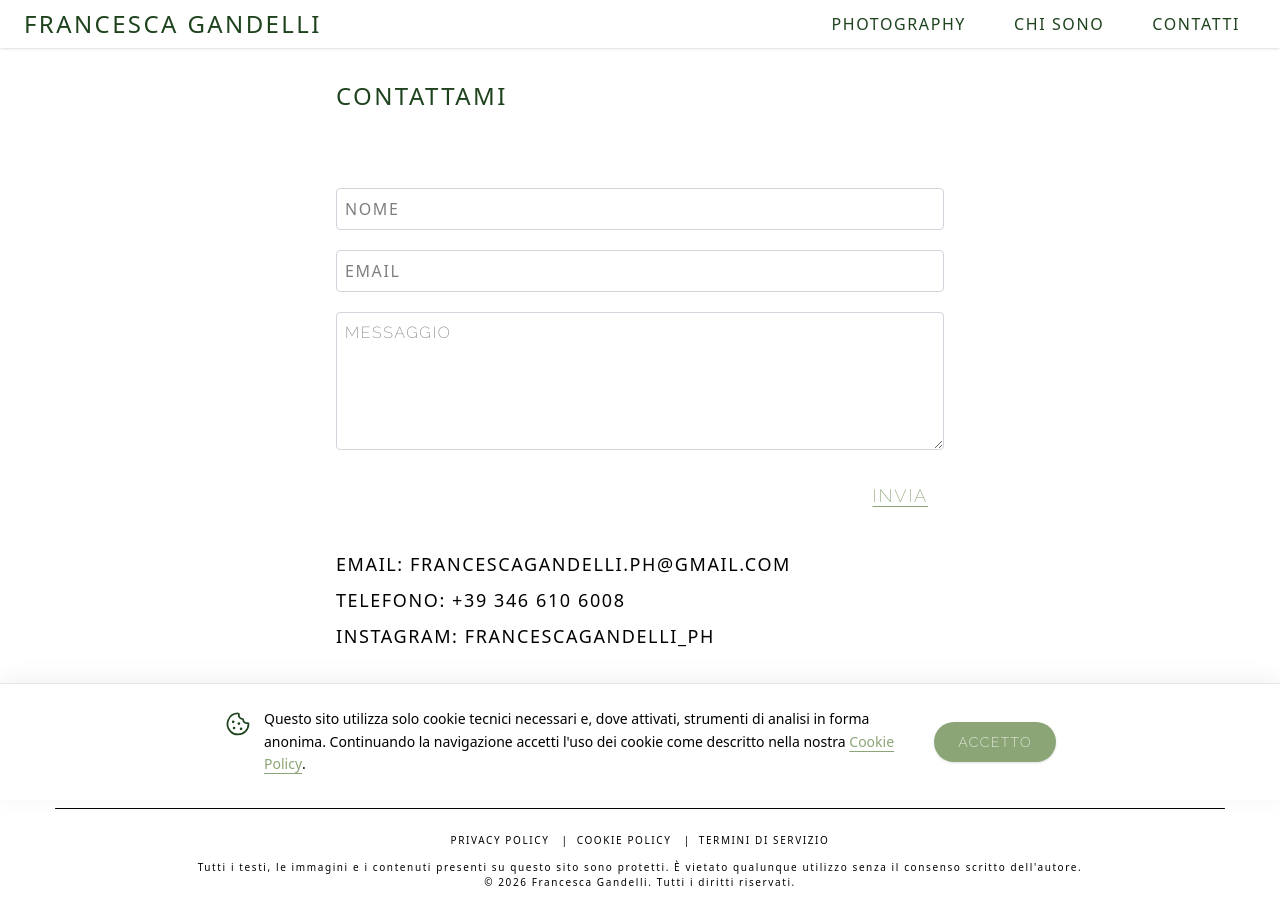
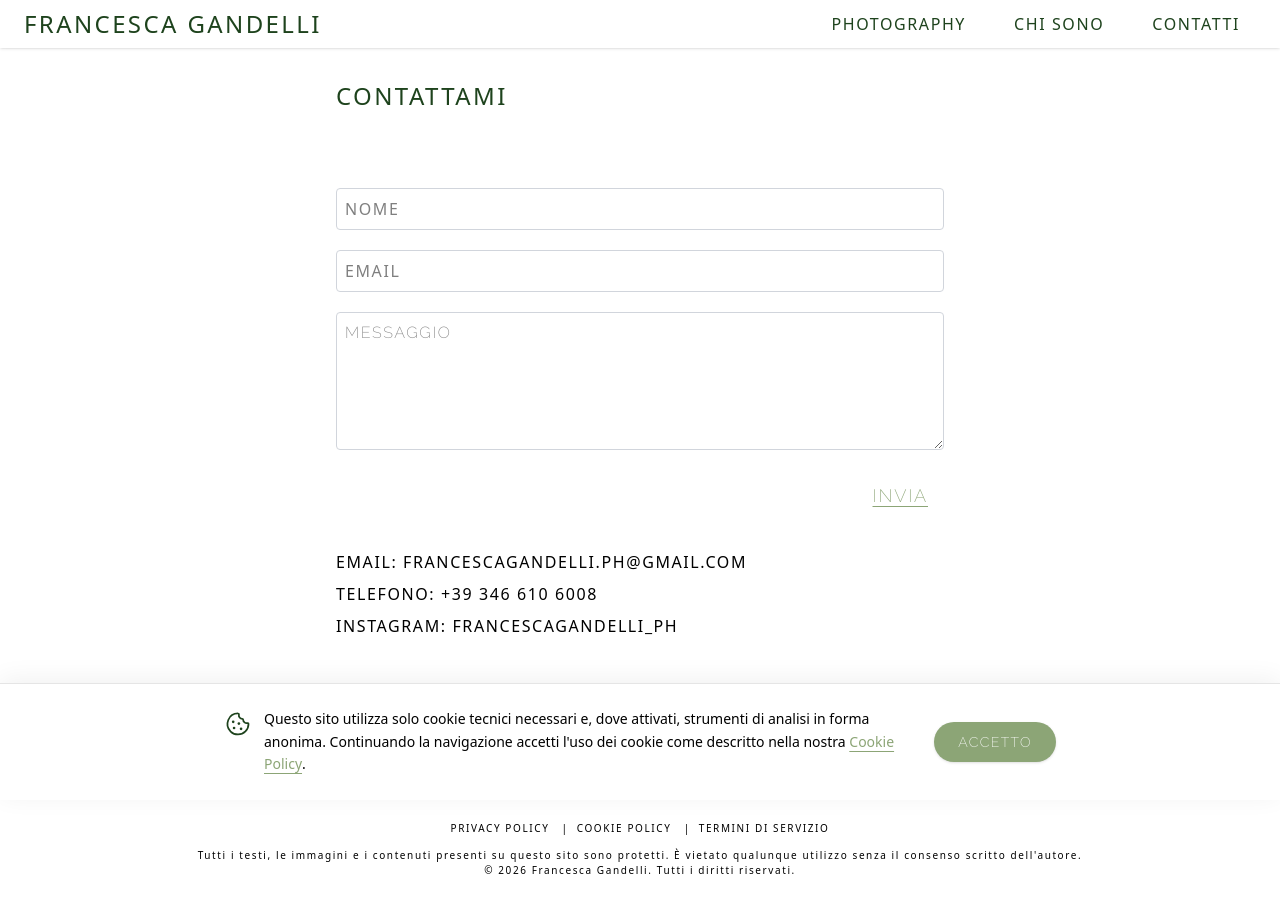
Before and after one commit to Claudiasals/francescagandelli, a React (Vite) app in the folder client/: page /contact in a window 1280 px wide. Shown: the top 924 px of the page. Built offline with nearby package versions, Linux system fonts and the light colour scheme; no server answers.

Commit message:
style: slightly smaller body text on legal, About, Contact
Use text-sm for long-form paragraphs; Contact accents from text-lg to text-base.

```diff
--- a/client/src/components/LegalDocumentPage.jsx
+++ b/client/src/components/LegalDocumentPage.jsx
@@ -9,7 +9,7 @@ import { API_BASE } from "../config/api.js";
 const API = API_BASE;
 
 const legalBodyClass =
-  "normal-case font-extralight leading-relaxed text-black tracking-normal";
+  "text-sm normal-case font-extralight leading-relaxed text-black tracking-normal";
 
 function splitParagraphs(body) {
   return body.split(/\n\n+/).filter((p) => p.length > 0);
--- a/client/src/pages/About.jsx
+++ b/client/src/pages/About.jsx
@@ -8,7 +8,7 @@ const API = API_BASE;
 
 /** Stesso aspetto del testo pubblicato (vedi <p> sotto). !uppercase vince la regola globale su textarea in index.css. */
 const aboutTextClassName =
-  "font-display font-extralight tracking-widest uppercase whitespace-pre-line text-black !uppercase";
+  "text-sm font-display font-extralight tracking-widest uppercase whitespace-pre-line text-black !uppercase";
 
 const About = () => {
   const isAdmin = !!localStorage.getItem("adminToken");
--- a/client/src/pages/Contact.jsx
+++ b/client/src/pages/Contact.jsx
@@ -9,7 +9,7 @@ import { API_BASE } from "../config/api.js";
 const API = API_BASE;
 
 const introClass =
-  "font-display font-extralight tracking-widest uppercase whitespace-pre-line text-black !uppercase break-words [overflow-wrap:anywhere]";
+  "text-sm font-display font-extralight tracking-widest uppercase whitespace-pre-line text-black !uppercase break-words [overflow-wrap:anywhere]";
 
 /** Estrae lo username dal link Instagram (es. …/francescagandelli_ph/). */
 function instagramUsernameFromUrl(url) {
@@ -208,7 +208,7 @@ const Contact = () => {
               <EditablePageText
                 value={editFormLead}
                 onChange={setEditFormLead}
-                className="text-lg font-extralight leading-relaxed text-[var(--color-verdolight)]"
+                className="text-base font-extralight leading-relaxed text-[var(--color-verdolight)]"
                 aria-label="Testo sopra il modulo di contatto"
               />
             </div>
@@ -240,7 +240,7 @@ const Contact = () => {
             onSubmit={handleSubmit}
             className="flex w-full min-w-0 max-w-full flex-col gap-4 pt-2 box-border"
           >
-            <p className="text-lg font-extralight text-[var(--color-verdolight)] break-words [overflow-wrap:anywhere]">
+            <p className="text-base font-extralight text-[var(--color-verdolight)] break-words [overflow-wrap:anywhere]">
               {formLeadText}
             </p>
 
@@ -283,14 +283,14 @@ const Contact = () => {
           <div className="-mt-2 mb-12 flex min-w-0 w-full max-w-full flex-col gap-2">
             <a
               href={`mailto:${publicEmail}`}
-              className="min-w-0 break-words text-lg text-black transition-colors duration-200 [overflow-wrap:anywhere] hover:text-[var(--color-verdolight)]"
+              className="min-w-0 break-words text-base text-black transition-colors duration-200 [overflow-wrap:anywhere] hover:text-[var(--color-verdolight)]"
             >
               email: {publicEmail}
             </a>
 
             <a
               href={`tel:${phoneTel}`}
-              className="min-w-0 break-words text-lg text-black transition-colors duration-200 [overflow-wrap:anywhere] hover:text-[var(--color-verdolight)]"
+              className="min-w-0 break-words text-base text-black transition-colors duration-200 [overflow-wrap:anywhere] hover:text-[var(--color-verdolight)]"
             >
               telefono: {phoneDisplay}
             </a>
@@ -299,7 +299,7 @@ const Contact = () => {
               href={instagramUrl}
               target="_blank"
               rel="noopener noreferrer"
-              className="min-w-0 break-words text-lg text-black transition-colors duration-200 [overflow-wrap:anywhere] hover:text-[var(--color-verdolight)]"
+              className="min-w-0 break-words text-base text-black transition-colors duration-200 [overflow-wrap:anywhere] hover:text-[var(--color-verdolight)]"
             >
               {instagramUser ? `Instagram: ${instagramUser}` : "Instagram"}
             </a>
```
